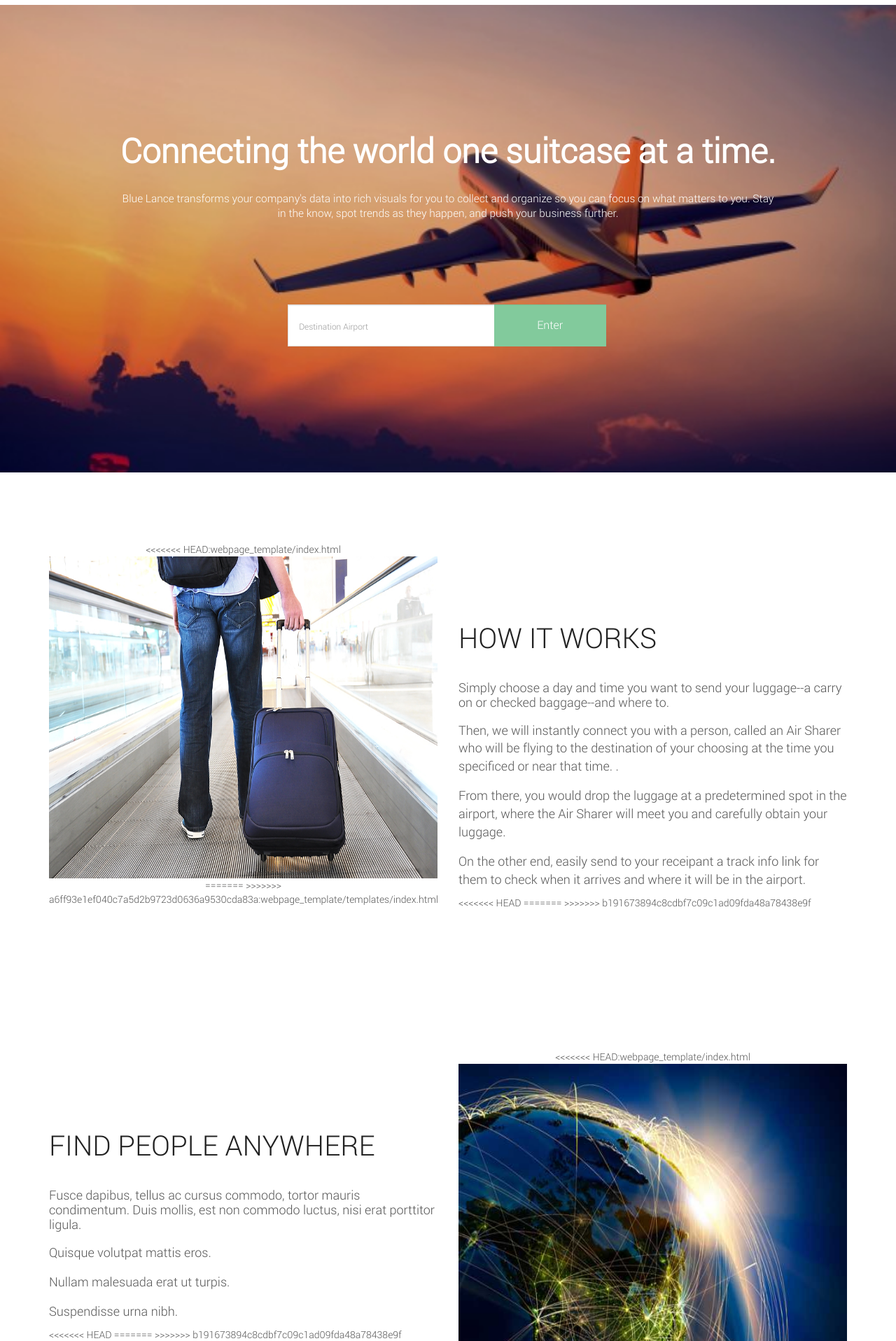
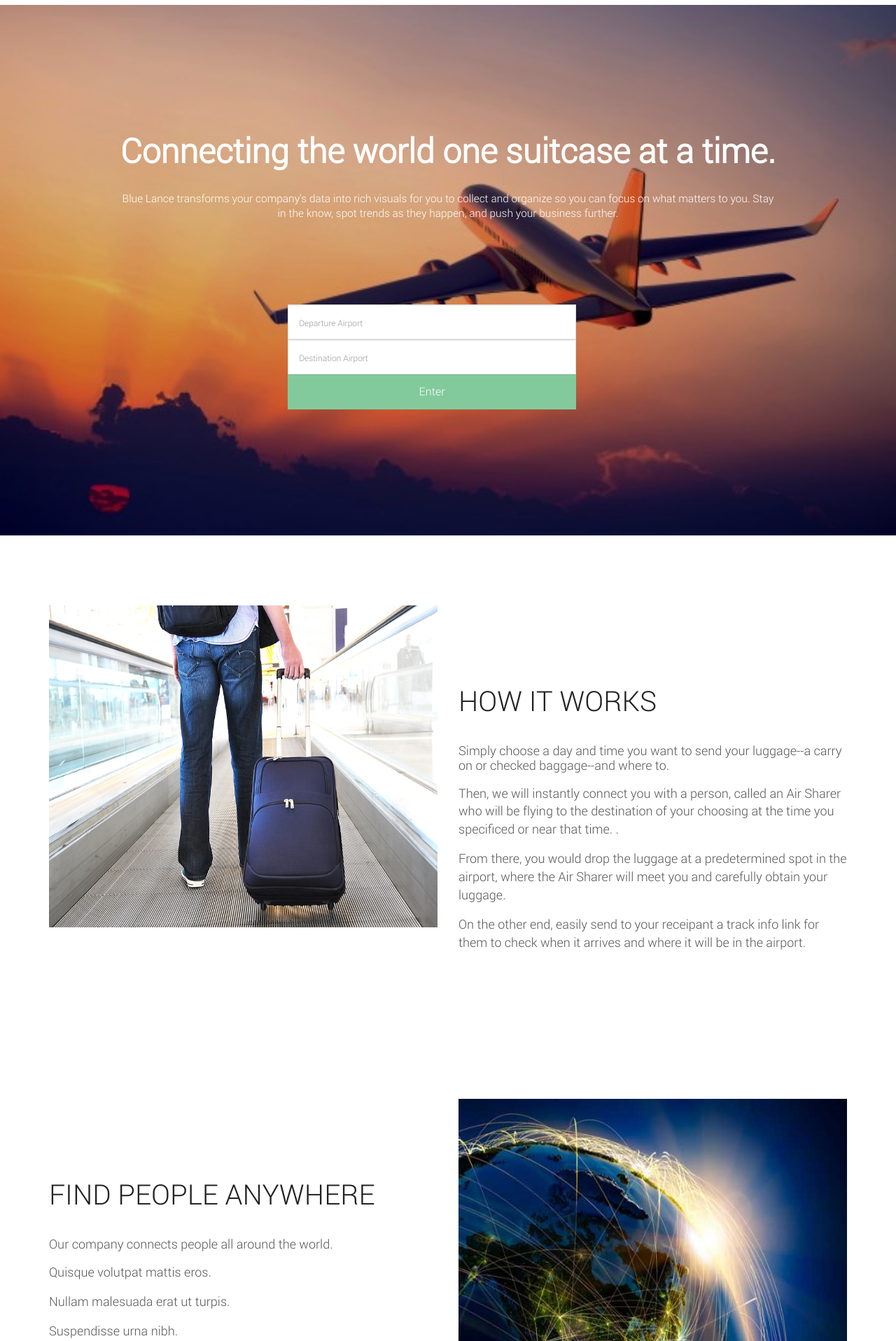
Before and after one commit to ilianac/yhack, a Flask app: page / in a window 1280 px wide. Shown: the part 124-2040 px from the top of the page at 70% size. Run offline with Flask 2, Linux system fonts and the light colour scheme.

Commit message:
the destination box

```diff
--- a/webpage_template/assets/css/style.css
+++ b/webpage_template/assets/css/style.css
@@ -619,9 +619,9 @@
     position: relative;
     z-index: 2;
     float: left;
-    width: 65%;
+    width: 90%;
     margin-bottom: 0;
-    height: 60px;
+    height: 50px;
 
 }
 .home-content .home-contact input[type="text"]{
@@ -629,7 +629,7 @@
 }
 .home-content .home-contact input[type="submit"]{
     display:inline-block;
-    width:35%;
+    width:90%;
     background:#82ca9c;
     color:#fff;
 	border: 0px;
--- a/webpage_template/templates/index.html
+++ b/webpage_template/templates/index.html
@@ -103,9 +103,12 @@
                                         <div class="col-md-6 col-md-offset-3 col-sm-12 col-xs-12">
                                             <div class="home-contact">
                                                 <div class="input-group">
+                                                    <input type="text" class="form-control" placeholder=" Departure Airport">
+                                                    <!--<input type="submit" class="form-control" value="Enter"-->
+
                                                     <input type="text" class="form-control" placeholder=" Destination Airport">
-                                                    <input type="submit" class="form-control" value="Enter">
 
+                                                    <input type="submit" class="form-control" value="Enter" width="200" height="60">
                                                 </div><!-- /input-group -->
 
 
@@ -130,11 +133,7 @@
 
                         <div class="col-sm-6">
                             <div class="single_features_left text-center">
-<<<<<<< HEAD:webpage_template/index.html
-                                <img src="carryon.jpeg" alt="" />
-=======
-                                <!--<img src="./../assets/images/flight" alt="" />-->
->>>>>>> a6ff93e1ef040c7a5d2b9723d0636a9530cda83a:webpage_template/templates/index.html
+                                <img src="./../assets/images/carryon.jpeg" alt="" />
                             </div>
                         </div>
 
@@ -147,13 +146,9 @@
                                     <li>From there, you would drop the luggage at a predetermined spot in the airport, where the Air Sharer will meet you and carefully obtain your luggage.</li>
                                     <li>On the other end, easily send to your receipant a track info link for them to check when it arrives and where it will be in the airport.</li>
                                 </ul>
-<<<<<<< HEAD
                                 <!--<div class="features_buttom">
                                     <a href="" class="btn btn-default">Read More</a>
                                 </div> -->
-=======
-
->>>>>>> b191673894c8cdbf7c09c1ad09fda48a78438e9f
                             </div>
                         </div>
 
@@ -171,27 +166,17 @@
                         <div class="col-sm-6 margin-top-60">
                             <div class="single_features_right ">
                                 <h2>FIND PEOPLE ANYWHERE</h2>
-                                <p>Fusce dapibus, tellus ac cursus commodo, tortor mauris condimentum. Duis mollis, est non commodo luctus, nisi erat porttitor ligula.</p>
+                                <p>Our company connects people all around the world.</p>
                                 <ul>
                                     <li>Quisque volutpat mattis eros.</li>
                                     <li>Nullam malesuada erat ut turpis.</li>
                                     <li>Suspendisse urna nibh.</li>
                                 </ul>
-<<<<<<< HEAD
-                                <!--<div class="features_buttom">
-                                    <a href="" class="btn btn-default">Read More</a>
-                                </div> -->
-=======
->>>>>>> b191673894c8cdbf7c09c1ad09fda48a78438e9f
                             </div>
                         </div>
                          <div class="col-sm-6">
                             <div class="single_features_left text-center">
-<<<<<<< HEAD:webpage_template/index.html
-                                <img src="globe.jpeg" alt="" />
-=======
-                                <img src="../assets/images/feature-1.jpg" alt="" />
->>>>>>> a6ff93e1ef040c7a5d2b9723d0636a9530cda83a:webpage_template/templates/index.html
+                                <img src="./../assets/images/globe.jpeg" alt="" />
                             </div>
                         </div>
 
```
Also changed, not shown: webpage_template/assets/images/carryon.jpeg (renamed from webpage_template/carryon.jpeg), webpage_template/assets/images/globe.jpeg (renamed from webpage_template/globe.jpeg), 2 other files.
